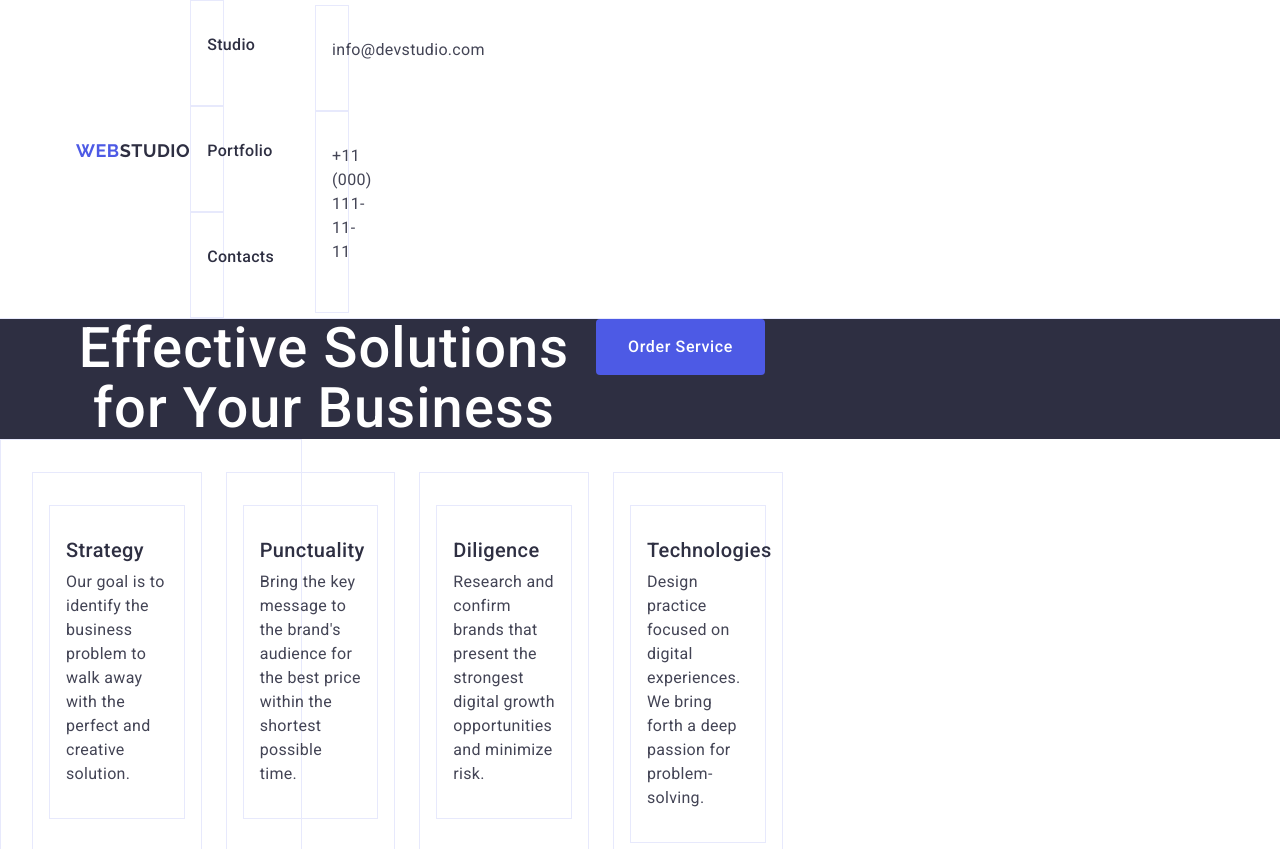
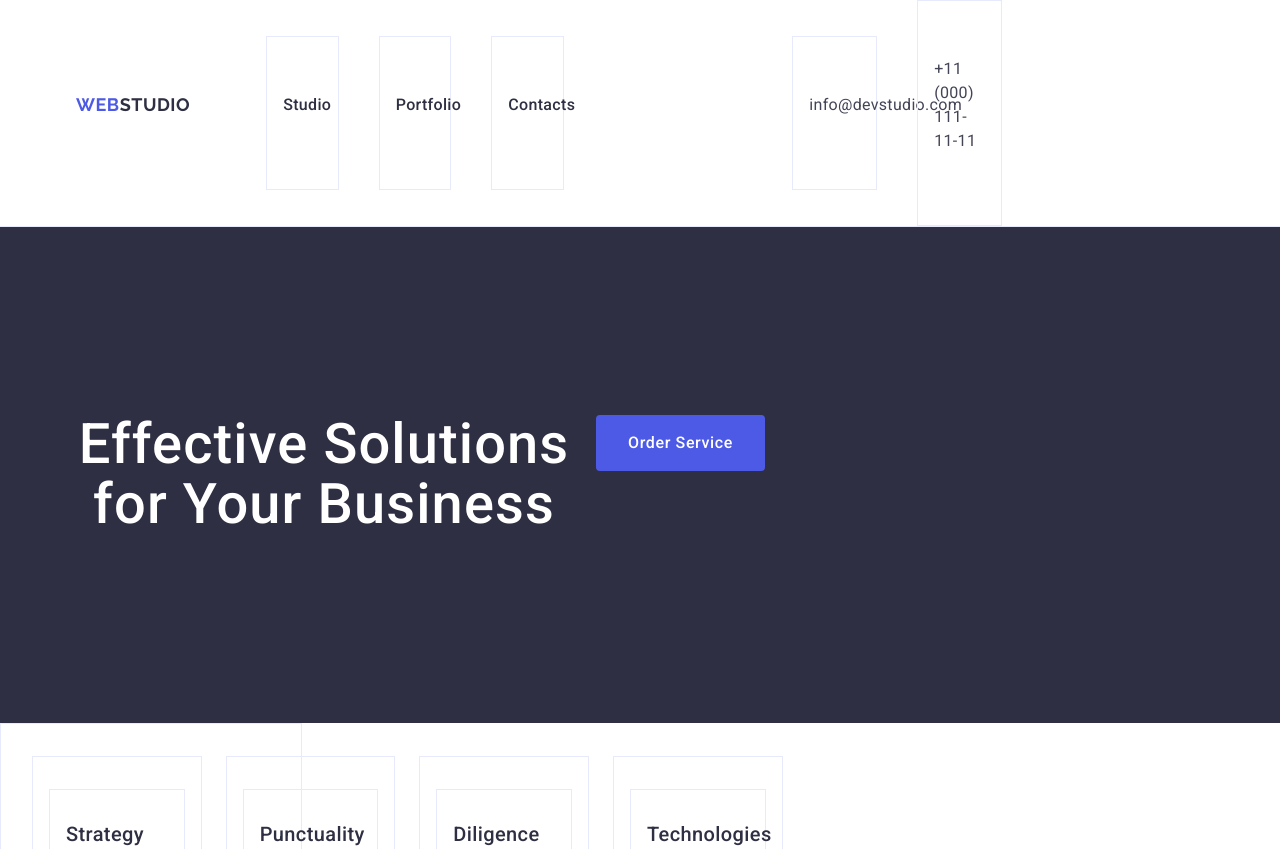
Before and after one commit to ElenaSaiko/goit-markup-hw-03, a plain HTML site: page index.html in a window 1280 px wide. Shown: the top 849 px of the page. Drawn offline with nearby package versions, Linux system fonts and the light colour scheme.

Commit message:
Add files via upload

```diff
--- a/css/styles.css
+++ b/css/styles.css
@@ -81,6 +81,11 @@ a {
   color: #2e2f42;
 }
 
+.header-logo {
+  padding: 24px 0;
+  margin-right: 76px;
+}
+
 .footer-logo .logo-part {
   color: #f4f4fd;
 }
@@ -91,15 +96,20 @@ a {
   line-height: 1.5;
   letter-spacing: 0.02em;
   color: #2e2f42;
+  padding: 24px 0;
+  display: block;
 }
+
 .nav-link:hover,
 .nav-link:focus,
 .contacs-link:hover,
 .contacs-link:focus {
   color: #404bbf;
 }
+
 .contacts {
   font-style: normal;
+  margin-left: auto;
 }
 
 .contacs-link {
@@ -107,12 +117,28 @@ a {
   line-height: 1.5;
   letter-spacing: 0.02em;
   color: #434455;
+  display: block;
+  padding: 24px 0;
+}
+
+.nav-list {
+  display: flex;
+  align-items: center;
+  gap: 40px;
+}
+
+.contacs-list {
+  display: flex;
+  align-items: center;
+  gap: 40px;
 }
 
 /*Hero-image*/
 
 .page-hero {
   background: #2e2f42;
+  padding-top: 188px;
+  padding-bottom: 188px;
 }
 
 .text-hero {
@@ -172,7 +198,8 @@ a {
 
 .team {
   background-color: #f4f4fd;
-  padding: 120px 0;
+  padding-top: 120px;
+  padding-bottom: 120px;
 }
 
 .task_title {
@@ -312,6 +339,10 @@ a {
   color: #f4f4fd;
 }
 
+.footer-logo {
+  display: inline-block;
+}
+
 /*Общие стили*/
 .sec-heder,
 .big-title {
```
